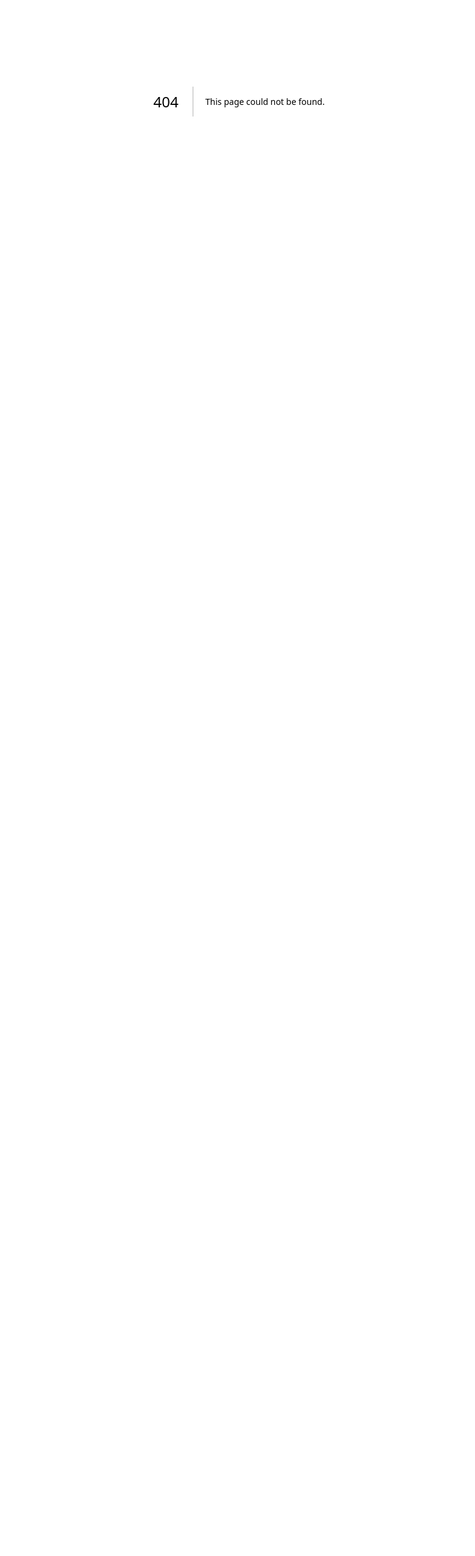
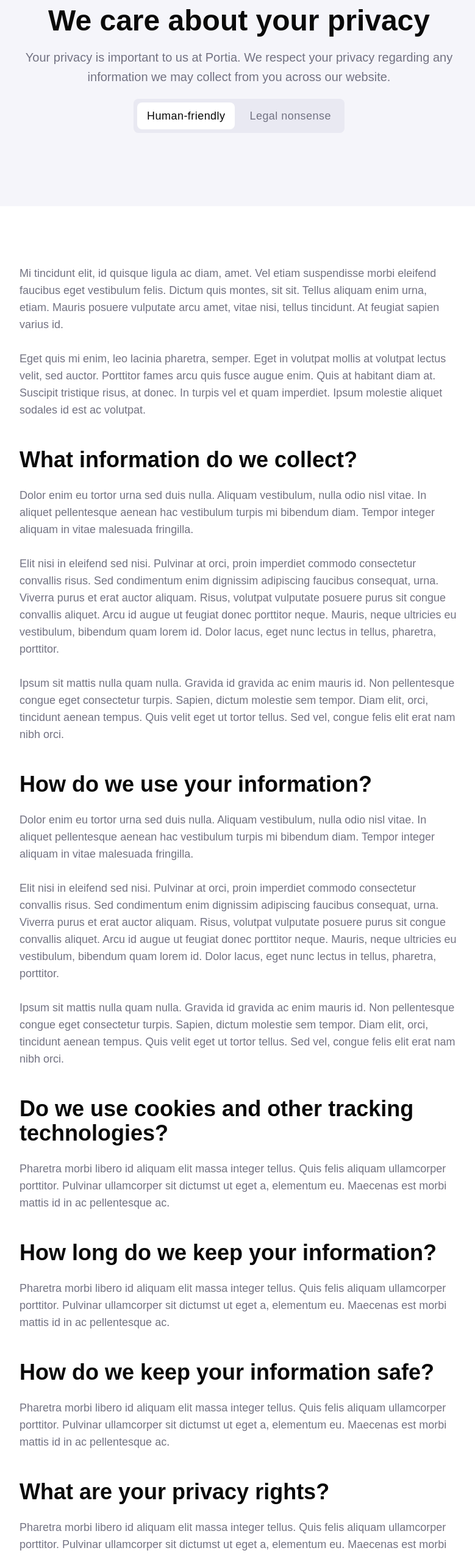
Before and after one commit to Saeed-Altout/portia, a Next.js app: page /privacy-policy in a window 1280 px wide. Before the commit this address had no page. Shown: the part 234-2785 px from the top of the page at 61% size, without its empty margins (248-1027 px from the left). Before the commit the page ends 800 px from the top, so only its background shows below. Built offline with nearby package versions, Linux system fonts and the light colour scheme; a web font is replaced by a local one.

Commit message:
create privacy-policy page.

```diff
--- /dev/null
+++ b/app/(website)/(pages)/privacy-policy/_components/content.tsx
@@ -0,0 +1,146 @@
+export const Content = () => {
+  return (
+    <section className="max-container section">
+      <div className="max-w-[720px] mx-auto space-y-12">
+        <p className="text-lg leading-7">
+          Mi tincidunt elit, id quisque ligula ac diam, amet. Vel etiam
+          suspendisse morbi eleifend faucibus eget vestibulum felis. Dictum quis
+          montes, sit sit. Tellus aliquam enim urna, etiam. Mauris posuere
+          vulputate arcu amet, vitae nisi, tellus tincidunt. At feugiat sapien
+          varius id.
+          <br />
+          <br />
+          Eget quis mi enim, leo lacinia pharetra, semper. Eget in volutpat
+          mollis at volutpat lectus velit, sed auctor. Porttitor fames arcu quis
+          fusce augue enim. Quis at habitant diam at. Suscipit tristique risus,
+          at donec. In turpis vel et quam imperdiet. Ipsum molestie aliquet
+          sodales id est ac volutpat.
+        </p>
+        <div className="space-y-6">
+          <h3 className="text-3xl md:text-4xl font-semibold">
+            What information do we collect?
+          </h3>
+          <p className="text-lg leading-7">
+            Dolor enim eu tortor urna sed duis nulla. Aliquam vestibulum, nulla
+            odio nisl vitae. In aliquet pellentesque aenean hac vestibulum
+            turpis mi bibendum diam. Tempor integer aliquam in vitae malesuada
+            fringilla.
+            <br />
+            <br />
+            Elit nisi in eleifend sed nisi. Pulvinar at orci, proin imperdiet
+            commodo consectetur convallis risus. Sed condimentum enim dignissim
+            adipiscing faucibus consequat, urna. Viverra purus et erat auctor
+            aliquam. Risus, volutpat vulputate posuere purus sit congue
+            convallis aliquet. Arcu id augue ut feugiat donec porttitor neque.
+            Mauris, neque ultricies eu vestibulum, bibendum quam lorem id. Dolor
+            lacus, eget nunc lectus in tellus, pharetra, porttitor.
+            <br />
+            <br />
+            Ipsum sit mattis nulla quam nulla. Gravida id gravida ac enim mauris
+            id. Non pellentesque congue eget consectetur turpis. Sapien, dictum
+            molestie sem tempor. Diam elit, orci, tincidunt aenean tempus. Quis
+            velit eget ut tortor tellus. Sed vel, congue felis elit erat nam
+            nibh orci.
+          </p>
+        </div>
+        <div className="space-y-6">
+          <h3 className="text-3xl md:text-4xl font-semibold">
+            How do we use your information?
+          </h3>
+          <p className="text-lg leading-7">
+            Dolor enim eu tortor urna sed duis nulla. Aliquam vestibulum, nulla
+            odio nisl vitae. In aliquet pellentesque aenean hac vestibulum
+            turpis mi bibendum diam. Tempor integer aliquam in vitae malesuada
+            fringilla.
+            <br />
+            <br />
+            Elit nisi in eleifend sed nisi. Pulvinar at orci, proin imperdiet
+            commodo consectetur convallis risus. Sed condimentum enim dignissim
+            adipiscing faucibus consequat, urna. Viverra purus et erat auctor
+            aliquam. Risus, volutpat vulputate posuere purus sit congue
+            convallis aliquet. Arcu id augue ut feugiat donec porttitor neque.
+            Mauris, neque ultricies eu vestibulum, bibendum quam lorem id. Dolor
+            lacus, eget nunc lectus in tellus, pharetra, porttitor.
+            <br />
+            <br />
+            Ipsum sit mattis nulla quam nulla. Gravida id gravida ac enim mauris
+            id. Non pellentesque congue eget consectetur turpis. Sapien, dictum
+            molestie sem tempor. Diam elit, orci, tincidunt aenean tempus. Quis
+            velit eget ut tortor tellus. Sed vel, congue felis elit erat nam
+            nibh orci.
+          </p>
+        </div>
+        <div className="space-y-6">
+          <h3 className="text-3xl md:text-4xl font-semibold">
+            Do we use cookies and other tracking technologies?
+          </h3>
+          <p className="text-lg leading-7">
+            Pharetra morbi libero id aliquam elit massa integer tellus. Quis
+            felis aliquam ullamcorper porttitor. Pulvinar ullamcorper sit
+            dictumst ut eget a, elementum eu. Maecenas est morbi mattis id in ac
+            pellentesque ac.
+          </p>
+        </div>
+        <div className="space-y-6">
+          <h3 className="text-3xl md:text-4xl font-semibold">
+            How long do we keep your information?{" "}
+          </h3>
+          <p className="text-lg leading-7">
+            Pharetra morbi libero id aliquam elit massa integer tellus. Quis
+            felis aliquam ullamcorper porttitor. Pulvinar ullamcorper sit
+            dictumst ut eget a, elementum eu. Maecenas est morbi mattis id in ac
+            pellentesque ac.
+          </p>
+        </div>
+        <div className="space-y-6">
+          <h3 className="text-3xl md:text-4xl font-semibold">
+            How do we keep your information safe?
+          </h3>
+          <p className="text-lg leading-7">
+            Pharetra morbi libero id aliquam elit massa integer tellus. Quis
+            felis aliquam ullamcorper porttitor. Pulvinar ullamcorper sit
+            dictumst ut eget a, elementum eu. Maecenas est morbi mattis id in ac
+            pellentesque ac.
+          </p>
+        </div>
+        <div className="space-y-6">
+          <h3 className="text-3xl md:text-4xl font-semibold">
+            What are your privacy rights?{" "}
+          </h3>
+          <p className="text-lg leading-7">
+            Pharetra morbi libero id aliquam elit massa integer tellus. Quis
+            felis aliquam ullamcorper porttitor. Pulvinar ullamcorper sit
+            dictumst ut eget a, elementum eu. Maecenas est morbi mattis id in ac
+            pellentesque ac.
+          </p>
+        </div>
+        <div className="space-y-6">
+          <h3 className="text-3xl md:text-4xl font-semibold">
+            How can you contact us about this policy?{" "}
+          </h3>
+          <p className="text-lg leading-7">
+            Sagittis et eu at elementum, quis in. Proin praesent volutpat
+            egestas sociis sit lorem nunc nunc sit. Eget diam curabitur mi ac.
+            Auctor rutrum lacus malesuada massa ornare et. Vulputate consectetur
+            ac ultrices at diam dui eget fringilla tincidunt. Arcu sit dignissim
+            massa erat cursus vulputate gravida id. Sed quis auctor vulputate
+            hac elementum gravida cursus dis.
+            <br />
+            <br />
+            <ul className="space-y-2">
+              <p>1. Lectus id duis vitae porttitor enim gravida morbi.</p>
+              <p>
+                2. Eu turpis posuere semper feugiat volutpat elit, ultrices
+                suspendisse. Auctor vel in vitae placerat.
+              </p>
+              <p>
+                3. Suspendisse maecenas ac donec scelerisque diam sed est duis
+                purus.
+              </p>
+            </ul>
+          </p>
+        </div>
+      </div>
+    </section>
+  );
+};
--- /dev/null
+++ b/app/(website)/(pages)/privacy-policy/_components/hero.tsx
@@ -0,0 +1,29 @@
+import { Button } from "@/components/ui/button";
+
+export const Hero = () => {
+  return (
+    <div className="h-[492px] w-full bg-[#F5F5FA]">
+      <div className="space-y-5 flex-1 text-center flex items-center justify-center flex-col h-full max-w-3xl mx-auto">
+        <p className="text-primary font-semibold">Privacy Policy</p>
+        <h1 className="text-3xl md:text-4xl lg:text-5xl font-semibold">
+          We care about your privacy
+        </h1>
+        <p className="text-xl leading-8">
+          Your privacy is important to us at Portia. We respect your privacy
+          regarding any information we may collect from you across our website.
+        </p>
+        <div className="bg-[#E9E9F2] p-1.5 rounded-[8px] space-x-2">
+          <Button variant="ghost" className="bg-white text-lg">
+            Human-friendly
+          </Button>
+          <Button
+            variant="ghost"
+            className="text-gray-primary text-lg bg-transparent hover:bg-transparent"
+          >
+            Legal nonsense
+          </Button>
+        </div>
+      </div>
+    </div>
+  );
+};
--- /dev/null
+++ b/app/(website)/(pages)/privacy-policy/_components/index.ts
@@ -0,0 +1,4 @@
+import { Hero } from "./hero";
+import { Content } from "./content";
+
+export { Hero, Content };
--- /dev/null
+++ b/app/(website)/(pages)/privacy-policy/page.tsx
@@ -0,0 +1,12 @@
+import { CTA } from "@website/_components/sections";
+import { Content, Hero } from "./_components";
+
+export default function PrivacyPolicyPage() {
+  return (
+    <main>
+      <Hero />
+      <Content />
+      <CTA />
+    </main>
+  );
+}
```
